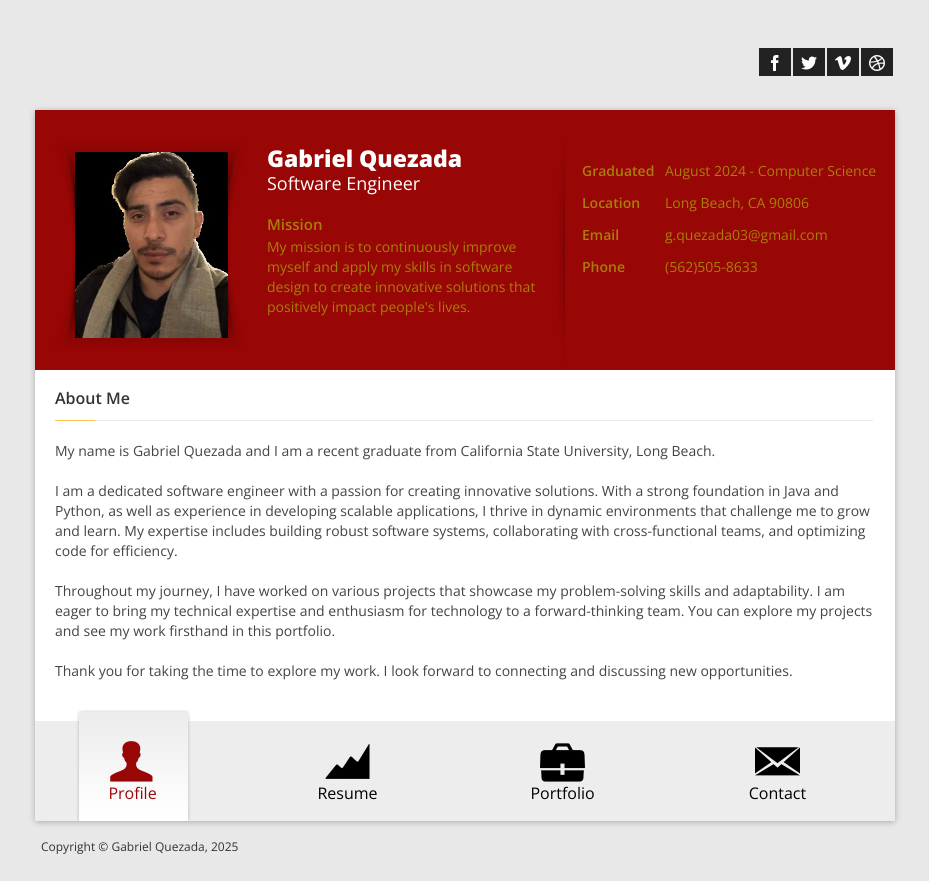
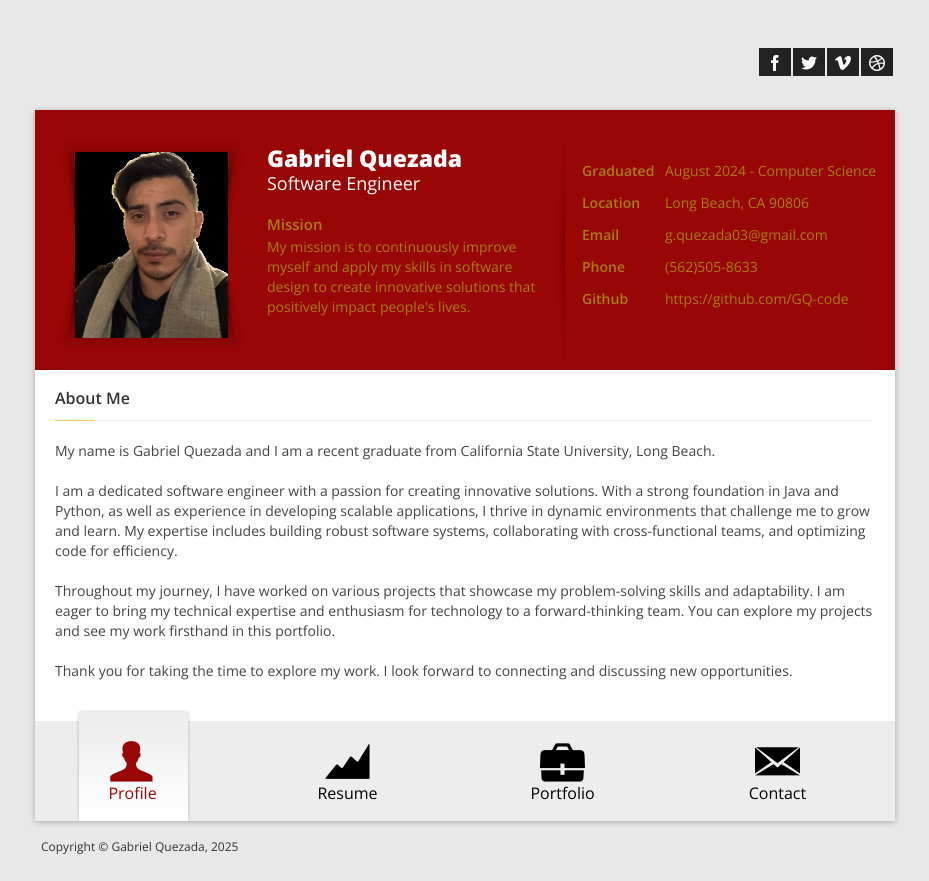
Before and after one commit to GQ-code/Portfolio, a website: page index.html in a window 1280 px wide. Shown: the whole page, without its empty margins (175-1104 px from the left). Drawn offline with nearby package versions, Linux system fonts and the light colour scheme; some packages are replaced by stand-ins of ours.

Commit message:
Added github profile url?

```diff
--- a/index.html
+++ b/index.html
@@ -62,6 +62,7 @@
                         <li><label>Location</label><span>Long Beach, CA 90806</span></li>
                         <li><label>Email</label><span class="word-wrap">g.quezada03@gmail.com</span></li>
                         <li><label>Phone</label><span>(562)505-8633</span></li>
+                        <li><label>Github</label><span>https://github.com/GQ-code</span></li>
                         <!-- <li><label>Github</label><span class="word-wrap">https://github.com/GQ-code</span></li>
                         <button class="btn btn-outline-secondary" type="button" data-bs-toggle="collapse"
                                     data-bs-target="#githubtab" data-parent="#myGroupButtons" aria-expanded="false"
```
